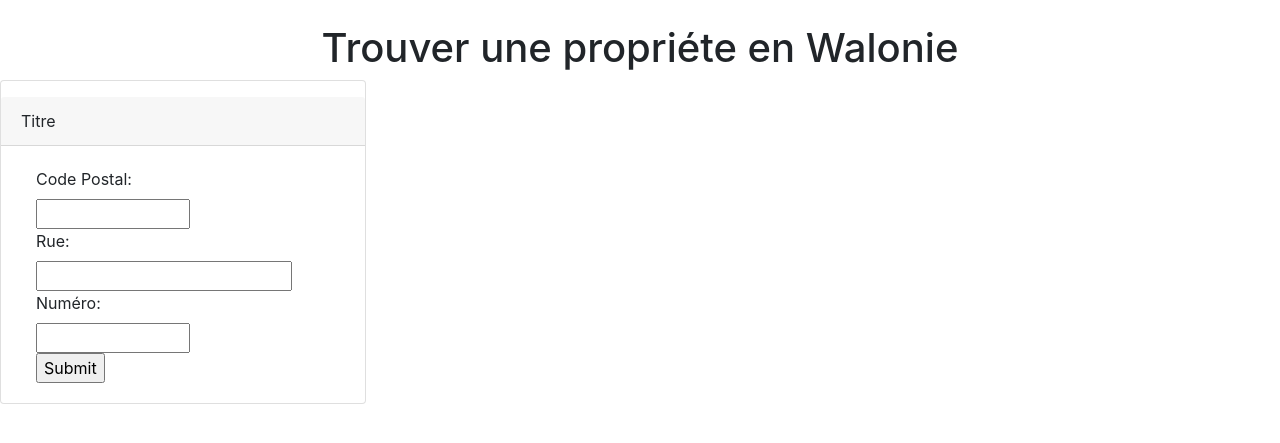
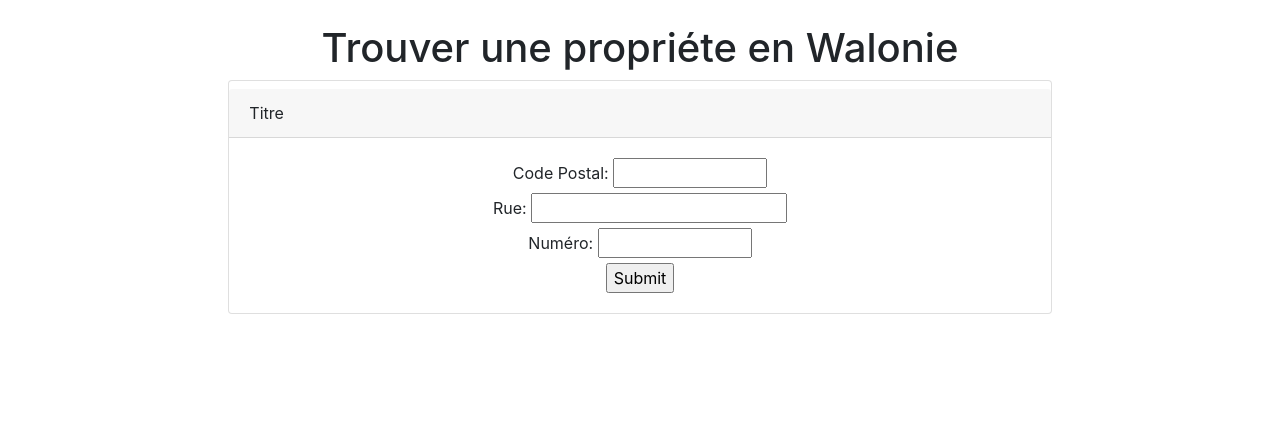
Before and after one commit to tanoshiibot/ImmoEliza, a PHP site: page / in a window 1280 px wide. Shown: the part 56-499 px from the top of the page. Run offline with PHP 8.4, Linux system fonts and the light colour scheme.

Commit message:
alignement card

```diff
--- a/index.php
+++ b/index.php
@@ -52,13 +52,16 @@
 <!--CANVAS-->
 <section>
     <div class="container-fluid" id="content">
-        <div class="row content-row">
+        <div class="row justify-content-center" id="content-row">
+            <div class=" col-8">
                 <div class="card card-search">
-                <div class="position-sticky pt-3">
-                    <div class="card-header">Titre</div>
-                        <div class="card-body">
-                            <div class="col-5"></div>
-                            <div class="col-7">
+                    <div class="position-sticky pt-2">
+                        <div class="card-header ">Titre</div>
+                            <div class="card-body align-text-center">
+                                <div class="tab-content" id="myTabContent">
+                                    <div class="tab-pane fade show active" id="search" role="tabpanel" aria-labelledby="seach-tab">
+                                        <div class="card-text text-center">
+                                            <div class="col-12">
                                                 <div class="form_post">
                                                     <form action="results.php" method="post">
                                                         <label for="cp">Code Postal:</label>
@@ -84,7 +87,9 @@
                         </div>
                     </div>
                 </div>
-
+            </div>
+        </div>
+    </div>
 </section>
 <!--fin CANVA-->
 
```
Lines whose indentation alone changed are shown as unchanged.
